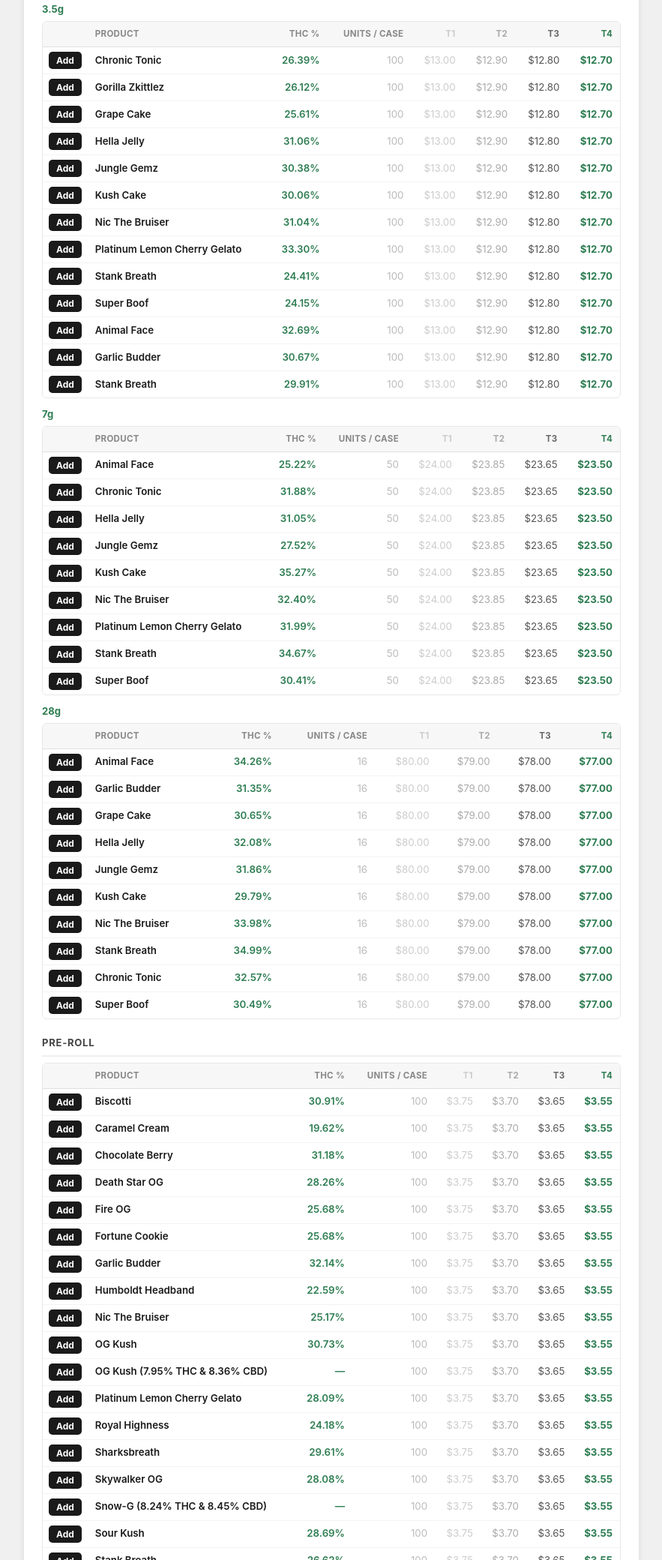
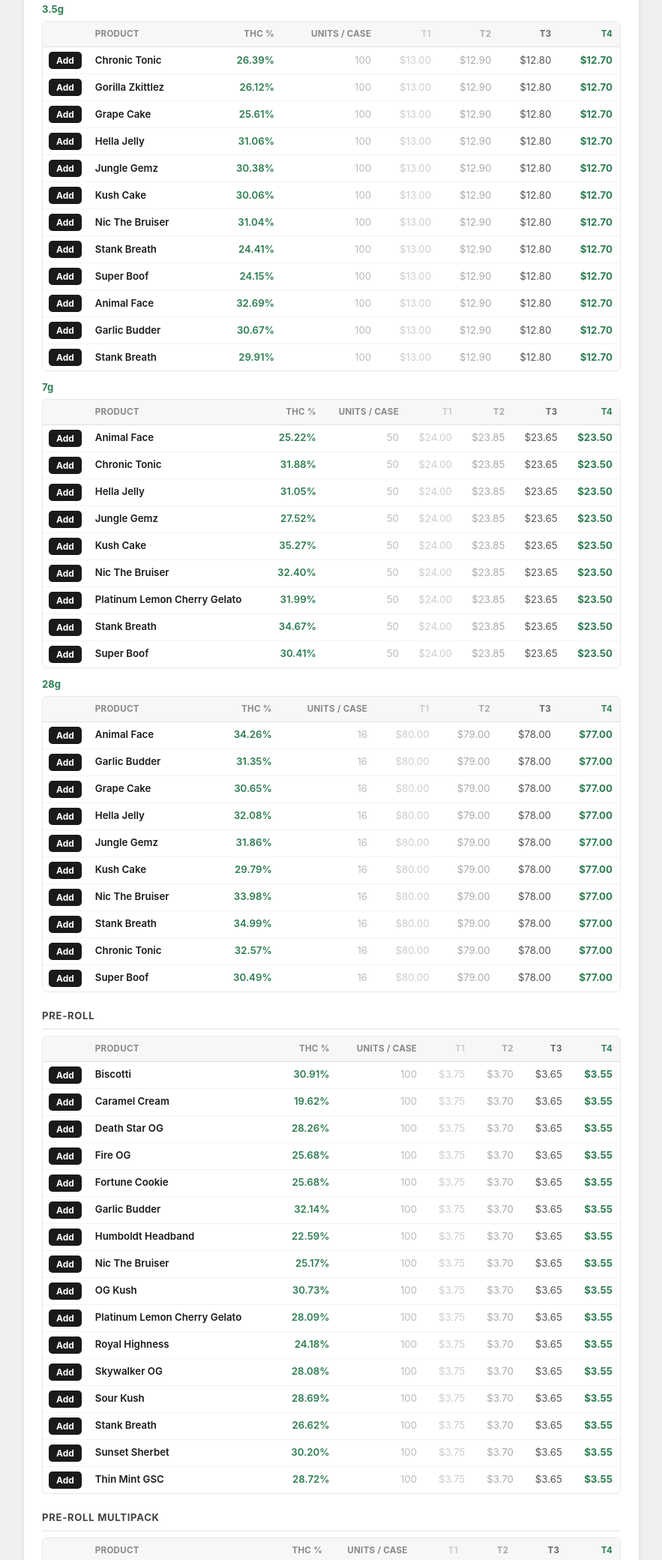
Before and after one commit to b-45/Sapphire-Menu, a plain HTML site: page menu.html in a window 1280 px wide. Shown: the part 720-2800 px from the top of the page at 75% size, without its empty margins (198-1081 px from the left). Drawn offline with Linux system fonts and the light colour scheme.

Commit message:
Inventory refresh April 14, 2026 — remove 8 out-of-stock items
Removed from live menu (0 available units):
- Platinum Lemon Cherry Gelato 3.5g (PLCG-003-FL10)
- Chocolate Berry 1g PR (CHBE-001-PR2) — fully reserved
- OG Kush CBD 1g PR (OGK-001-PR1)
- Sharksbreath 1g PR (SHBR-001-PR1) — fully reserved
- Snow-G CBD 1g PR (SGK-001-PR1)
- Animal Face 5g Multipack (ANFA-005-PRMP1) — fully reserved
- Blueberry Haze Infused (BLHA-001-INF2) — fully reserved
- Unicorn Piss Infused (UNPI-001-INF2) — fully reserved

Co-Authored-By: Claude Sonnet 4.6 <noreply@anthropic.com>

```diff
--- a/menu.html
+++ b/menu.html
@@ -224,7 +224,7 @@
 
 <header class="site-header">
   <div class="site-title">Sapphire Farms</div>
-  <div class="updated">Updated March 31, 2026</div>
+  <div class="updated">Updated April 14, 2026</div>
 </header>
 
 
@@ -401,24 +401,6 @@
           <td class="p3">$12.80</td>
           <td class="p4">$12.70</td>
         </tr>
-        <tr data-id="PLCG-003-FL10"
-            data-strain="Platinum Lemon Cherry Gelato"
-            data-category="Flower"
-            data-grams="3.5g"
-            data-p1="$13.00"
-            data-p2="$12.90"
-            data-p3="$12.80"
-            data-p4="$12.70">
-          <td class="col-add"><button class="add-btn" onclick="addFromRow(this)">Add</button></td>
-          <td class="strain-name">Platinum Lemon Cherry Gelato</td>
-          <td class='thc'>33.30%</td>
-
-          <td class="case-qty">100</td>
-          <td class="p1">$13.00</td>
-          <td class="p2">$12.90</td>
-          <td class="p3">$12.80</td>
-          <td class="p4">$12.70</td>
-        </tr>
         <tr data-id="STBR-003-FL9"
             data-strain="Stank Breath"
             data-category="Flower"
@@ -944,8 +926,8 @@
           <td class="p3">$3.65</td>
           <td class="p4">$3.55</td>
         </tr>
-        <tr data-id="CHBE-001-PR2"
-            data-strain="Chocolate Berry"
+        <tr data-id="DSOG-001-PR1"
+            data-strain="Death Star OG"
             data-category="Pre-Roll"
             data-grams="1g"
             data-p1="$3.75"
@@ -953,8 +935,8 @@
             data-p3="$3.65"
             data-p4="$3.55">
           <td class="col-add"><button class="add-btn" onclick="addFromRow(this)">Add</button></td>
-          <td class="strain-name">Chocolate Berry</td>
-          <td class='thc'>31.18%</td>
+          <td class="strain-name">Death Star OG</td>
+          <td class='thc'>28.26%</td>
 
           <td class="case-qty">100</td>
           <td class="p1">$3.75</td>
@@ -962,8 +944,8 @@
           <td class="p3">$3.65</td>
           <td class="p4">$3.55</td>
         </tr>
-        <tr data-id="DSOG-001-PR1"
-            data-strain="Death Star OG"
+        <tr data-id="FIOG-001-PR1"
+            data-strain="Fire OG"
             data-category="Pre-Roll"
             data-grams="1g"
             data-p1="$3.75"
@@ -971,8 +953,8 @@
             data-p3="$3.65"
             data-p4="$3.55">
           <td class="col-add"><button class="add-btn" onclick="addFromRow(this)">Add</button></td>
-          <td class="strain-name">Death Star OG</td>
-          <td class='thc'>28.26%</td>
+          <td class="strain-name">Fire OG</td>
+          <td class='thc'>25.68%</td>
 
           <td class="case-qty">100</td>
           <td class="p1">$3.75</td>
@@ -980,8 +962,8 @@
           <td class="p3">$3.65</td>
           <td class="p4">$3.55</td>
         </tr>
-        <tr data-id="FIOG-001-PR1"
-            data-strain="Fire OG"
+        <tr data-id="FOCO-001-PR2"
+            data-strain="Fortune Cookie"
             data-category="Pre-Roll"
             data-grams="1g"
             data-p1="$3.75"
@@ -989,7 +971,7 @@
             data-p3="$3.65"
             data-p4="$3.55">
           <td class="col-add"><button class="add-btn" onclick="addFromRow(this)">Add</button></td>
-          <td class="strain-name">Fire OG</td>
+          <td class="strain-name">Fortune Cookie</td>
           <td class='thc'>25.68%</td>
 
           <td class="case-qty">100</td>
@@ -998,8 +980,8 @@
           <td class="p3">$3.65</td>
           <td class="p4">$3.55</td>
         </tr>
-        <tr data-id="FOCO-001-PR2"
-            data-strain="Fortune Cookie"
+        <tr data-id="GABU-001-PR5"
+            data-strain="Garlic Budder"
             data-category="Pre-Roll"
             data-grams="1g"
             data-p1="$3.75"
@@ -1007,8 +989,8 @@
             data-p3="$3.65"
             data-p4="$3.55">
           <td class="col-add"><button class="add-btn" onclick="addFromRow(this)">Add</button></td>
-          <td class="strain-name">Fortune Cookie</td>
-          <td class='thc'>25.68%</td>
+          <td class="strain-name">Garlic Budder</td>
+          <td class='thc'>32.14%</td>
 
           <td class="case-qty">100</td>
           <td class="p1">$3.75</td>
@@ -1016,8 +998,8 @@
           <td class="p3">$3.65</td>
           <td class="p4">$3.55</td>
         </tr>
-        <tr data-id="GABU-001-PR5"
-            data-strain="Garlic Budder"
+        <tr data-id="HUHE-001-PR1"
+            data-strain="Humboldt Headband"
             data-category="Pre-Roll"
             data-grams="1g"
             data-p1="$3.75"
@@ -1025,8 +1007,8 @@
             data-p3="$3.65"
             data-p4="$3.55">
           <td class="col-add"><button class="add-btn" onclick="addFromRow(this)">Add</button></td>
-          <td class="strain-name">Garlic Budder</td>
-          <td class='thc'>32.14%</td>
+          <td class="strain-name">Humboldt Headband</td>
+          <td class='thc'>22.59%</td>
 
           <td class="case-qty">100</td>
           <td class="p1">$3.75</td>
@@ -1034,8 +1016,8 @@
           <td class="p3">$3.65</td>
           <td class="p4">$3.55</td>
         </tr>
-        <tr data-id="HUHE-001-PR1"
-            data-strain="Humboldt Headband"
+        <tr data-id="NIBR-001-PR2"
+            data-strain="Nic The Bruiser"
             data-category="Pre-Roll"
             data-grams="1g"
             data-p1="$3.75"
@@ -1043,8 +1025,8 @@
             data-p3="$3.65"
             data-p4="$3.55">
           <td class="col-add"><button class="add-btn" onclick="addFromRow(this)">Add</button></td>
-          <td class="strain-name">Humboldt Headband</td>
-          <td class='thc'>22.59%</td>
+          <td class="strain-name">Nic The Bruiser</td>
+          <td class='thc'>25.17%</td>
 
           <td class="case-qty">100</td>
           <td class="p1">$3.75</td>
@@ -1052,8 +1034,8 @@
           <td class="p3">$3.65</td>
           <td class="p4">$3.55</td>
         </tr>
-        <tr data-id="NIBR-001-PR2"
-            data-strain="Nic The Bruiser"
+        <tr data-id="OGKU-001-PR2"
+            data-strain="OG Kush"
             data-category="Pre-Roll"
             data-grams="1g"
             data-p1="$3.75"
@@ -1061,8 +1043,8 @@
             data-p3="$3.65"
             data-p4="$3.55">
           <td class="col-add"><button class="add-btn" onclick="addFromRow(this)">Add</button></td>
-          <td class="strain-name">Nic The Bruiser</td>
-          <td class='thc'>25.17%</td>
+          <td class="strain-name">OG Kush</td>
+          <td class='thc'>30.73%</td>
 
           <td class="case-qty">100</td>
           <td class="p1">$3.75</td>
@@ -1070,8 +1052,8 @@
           <td class="p3">$3.65</td>
           <td class="p4">$3.55</td>
         </tr>
-        <tr data-id="OGKU-001-PR2"
-            data-strain="OG Kush"
+        <tr data-id="PLCG-001-PR3"
+            data-strain="Platinum Lemon Cherry Gelato"
             data-category="Pre-Roll"
             data-grams="1g"
             data-p1="$3.75"
@@ -1079,8 +1061,8 @@
             data-p3="$3.65"
             data-p4="$3.55">
           <td class="col-add"><button class="add-btn" onclick="addFromRow(this)">Add</button></td>
-          <td class="strain-name">OG Kush</td>
-          <td class='thc'>30.73%</td>
+          <td class="strain-name">Platinum Lemon Cherry Gelato</td>
+          <td class='thc'>28.09%</td>
 
           <td class="case-qty">100</td>
           <td class="p1">$3.75</td>
@@ -1088,8 +1070,8 @@
           <td class="p3">$3.65</td>
           <td class="p4">$3.55</td>
         </tr>
-        <tr data-id="OGK-001-PR1"
-            data-strain="OG Kush (7.95% THC & 8.36% CBD)"
+        <tr data-id="ROHI-001-PR4"
+            data-strain="Royal Highness"
             data-category="Pre-Roll"
             data-grams="1g"
             data-p1="$3.75"
@@ -1097,8 +1079,8 @@
             data-p3="$3.65"
             data-p4="$3.55">
           <td class="col-add"><button class="add-btn" onclick="addFromRow(this)">Add</button></td>
-          <td class="strain-name">OG Kush (7.95% THC & 8.36% CBD)</td>
-          <td class='thc'>—</td>
+          <td class="strain-name">Royal Highness</td>
+          <td class='thc'>24.18%</td>
 
           <td class="case-qty">100</td>
           <td class="p1">$3.75</td>
@@ -1106,8 +1088,8 @@
           <td class="p3">$3.65</td>
           <td class="p4">$3.55</td>
         </tr>
-        <tr data-id="PLCG-001-PR3"
-            data-strain="Platinum Lemon Cherry Gelato"
+        <tr data-id="SKOG-001-PR1"
+            data-strain="Skywalker OG"
             data-category="Pre-Roll"
             data-grams="1g"
             data-p1="$3.75"
@@ -1115,80 +1097,8 @@
             data-p3="$3.65"
             data-p4="$3.55">
           <td class="col-add"><button class="add-btn" onclick="addFromRow(this)">Add</button></td>
-          <td class="strain-name">Platinum Lemon Cherry Gelato</td>
-          <td class='thc'>28.09%</td>
-
-          <td class="case-qty">100</td>
-          <td class="p1">$3.75</td>
-          <td class="p2">$3.70</td>
-          <td class="p3">$3.65</td>
-          <td class="p4">$3.55</td>
-        </tr>
-        <tr data-id="ROHI-001-PR4"
-            data-strain="Royal Highness"
-            data-category="Pre-Roll"
-            data-grams="1g"
-            data-p1="$3.75"
-            data-p2="$3.70"
-            data-p3="$3.65"
-            data-p4="$3.55">
-          <td class="col-add"><button class="add-btn" onclick="addFromRow(this)">Add</button></td>
-          <td class="strain-name">Royal Highness</td>
-          <td class='thc'>24.18%</td>
-
-          <td class="case-qty">100</td>
-          <td class="p1">$3.75</td>
-          <td class="p2">$3.70</td>
-          <td class="p3">$3.65</td>
-          <td class="p4">$3.55</td>
-        </tr>
-        <tr data-id="SHBR-001-PR1"
-            data-strain="Sharksbreath"
-            data-category="Pre-Roll"
-            data-grams="1g"
-            data-p1="$3.75"
-            data-p2="$3.70"
-            data-p3="$3.65"
-            data-p4="$3.55">
-          <td class="col-add"><button class="add-btn" onclick="addFromRow(this)">Add</button></td>
-          <td class="strain-name">Sharksbreath</td>
-          <td class='thc'>29.61%</td>
-
-          <td class="case-qty">100</td>
-          <td class="p1">$3.75</td>
-          <td class="p2">$3.70</td>
-          <td class="p3">$3.65</td>
-          <td class="p4">$3.55</td>
-        </tr>
-        <tr data-id="SKOG-001-PR1"
-            data-strain="Skywalker OG"
-            data-category="Pre-Roll"
-            data-grams="1g"
-            data-p1="$3.75"
-            data-p2="$3.70"
-            data-p3="$3.65"
-            data-p4="$3.55">
-          <td class="col-add"><button class="add-btn" onclick="addFromRow(this)">Add</button></td>
           <td class="strain-name">Skywalker OG</td>
           <td class='thc'>28.08%</td>
-
-          <td class="case-qty">100</td>
-          <td class="p1">$3.75</td>
-          <td class="p2">$3.70</td>
-          <td class="p3">$3.65</td>
-          <td class="p4">$3.55</td>
-        </tr>
-        <tr data-id="SGK-001-PR1"
-            data-strain="Snow-G (8.24% THC & 8.45% CBD)"
-            data-category="Pre-Roll"
-            data-grams="1g"
-            data-p1="$3.75"
-            data-p2="$3.70"
-            data-p3="$3.65"
-            data-p4="$3.55">
-          <td class="col-add"><button class="add-btn" onclick="addFromRow(this)">Add</button></td>
-          <td class="strain-name">Snow-G (8.24% THC & 8.45% CBD)</td>
-          <td class='thc'>—</td>
 
           <td class="case-qty">100</td>
           <td class="p1">$3.75</td>
@@ -1287,24 +1197,6 @@
           </tr>
         </thead>
         <tbody>
-        <tr data-id="ANFA-005-PRMP1"
-            data-strain="Animal Face"
-            data-category="Pre-Roll Multipack"
-            data-grams="5g"
-            data-p1="$17.50"
-            data-p2="$17.25"
-            data-p3="$17.00"
-            data-p4="$16.75">
-          <td class="col-add"><button class="add-btn" onclick="addFromRow(this)">Add</button></td>
-          <td class="strain-name">Animal Face</td>
-          <td class='thc'>29.66%</td>
-
-          <td class="case-qty">25</td>
-          <td class="p1">$17.50</td>
-          <td class="p2">$17.25</td>
-          <td class="p3">$17.00</td>
-          <td class="p4">$16.75</td>
-        </tr>
         <tr data-id="FOCO-005-PRMP1"
             data-strain="Fortune Cookie"
             data-category="Pre-Roll Multipack"
@@ -1796,8 +1688,8 @@
           <td class="p3">$5.75</td>
           <td class="p4">$5.50</td>
         </tr>
-        <tr data-id="BLHA-001-INF2"
-            data-strain="Blueberry Haze"
+        <tr data-id="LYDR-001-INF2"
+            data-strain="Lychee Dream"
             data-category="Infused Pre-Roll"
             data-grams="1g"
             data-p1="$6.25"
@@ -1805,8 +1697,8 @@
             data-p3="$5.75"
             data-p4="$5.50">
           <td class="col-add"><button class="add-btn" onclick="addFromRow(this)">Add</button></td>
-          <td class="strain-name">Blueberry Haze</td>
-          <td class='thc'>39.37%</td>
+          <td class="strain-name">Lychee Dream</td>
+          <td class='thc'>49.05%</td>
 
           <td class="case-qty">50</td>
           <td class="p1">$6.25</td>
@@ -1814,8 +1706,8 @@
           <td class="p3">$5.75</td>
           <td class="p4">$5.50</td>
         </tr>
-        <tr data-id="LYDR-001-INF2"
-            data-strain="Lychee Dream"
+        <tr data-id="MAKU-001-INF4"
+            data-strain="Mango Kush"
             data-category="Infused Pre-Roll"
             data-grams="1g"
             data-p1="$6.25"
@@ -1823,8 +1715,8 @@
             data-p3="$5.75"
             data-p4="$5.50">
           <td class="col-add"><button class="add-btn" onclick="addFromRow(this)">Add</button></td>
-          <td class="strain-name">Lychee Dream</td>
-          <td class='thc'>49.05%</td>
+          <td class="strain-name">Mango Kush</td>
+          <td class='thc'>38.36%</td>
 
           <td class="case-qty">50</td>
           <td class="p1">$6.25</td>
@@ -1832,8 +1724,8 @@
           <td class="p3">$5.75</td>
           <td class="p4">$5.50</td>
         </tr>
-        <tr data-id="MAKU-001-INF4"
-            data-strain="Mango Kush"
+        <tr data-id="PAPU-001-INF2"
+            data-strain="Papaya Punch"
             data-category="Infused Pre-Roll"
             data-grams="1g"
             data-p1="$6.25"
@@ -1841,8 +1733,8 @@
             data-p3="$5.75"
             data-p4="$5.50">
           <td class="col-add"><button class="add-btn" onclick="addFromRow(this)">Add</button></td>
-          <td class="strain-name">Mango Kush</td>
-          <td class='thc'>38.36%</td>
+          <td class="strain-name">Papaya Punch</td>
+          <td class='thc'>37.28%</td>
 
           <td class="case-qty">50</td>
           <td class="p1">$6.25</td>
@@ -1850,8 +1742,8 @@
           <td class="p3">$5.75</td>
           <td class="p4">$5.50</td>
         </tr>
-        <tr data-id="PAPU-001-INF2"
-            data-strain="Papaya Punch"
+        <tr data-id="RAKU-001-INF4"
+            data-strain="Raspberry Kush"
             data-category="Infused Pre-Roll"
             data-grams="1g"
             data-p1="$6.25"
@@ -1859,8 +1751,8 @@
             data-p3="$5.75"
             data-p4="$5.50">
           <td class="col-add"><button class="add-btn" onclick="addFromRow(this)">Add</button></td>
-          <td class="strain-name">Papaya Punch</td>
-          <td class='thc'>37.28%</td>
+          <td class="strain-name">Raspberry Kush</td>
+          <td class='thc'>47.59%</td>
 
           <td class="case-qty">50</td>
           <td class="p1">$6.25</td>
@@ -1868,8 +1760,8 @@
           <td class="p3">$5.75</td>
           <td class="p4">$5.50</td>
         </tr>
-        <tr data-id="RAKU-001-INF4"
-            data-strain="Raspberry Kush"
+        <tr data-id="SODI-001-INF4"
+            data-strain="Sour Diesel"
             data-category="Infused Pre-Roll"
             data-grams="1g"
             data-p1="$6.25"
@@ -1877,44 +1769,8 @@
             data-p3="$5.75"
             data-p4="$5.50">
           <td class="col-add"><button class="add-btn" onclick="addFromRow(this)">Add</button></td>
-          <td class="strain-name">Raspberry Kush</td>
-          <td class='thc'>47.59%</td>
-
-          <td class="case-qty">50</td>
-          <td class="p1">$6.25</td>
-          <td class="p2">$6.00</td>
-          <td class="p3">$5.75</td>
-          <td class="p4">$5.50</td>
-        </tr>
-        <tr data-id="SODI-001-INF4"
-            data-strain="Sour Diesel"
-            data-category="Infused Pre-Roll"
-            data-grams="1g"
-            data-p1="$6.25"
-            data-p2="$6.00"
-            data-p3="$5.75"
-            data-p4="$5.50">
-          <td class="col-add"><button class="add-btn" onclick="addFromRow(this)">Add</button></td>
           <td class="strain-name">Sour Diesel</td>
           <td class='thc'>46.94%</td>
-
-          <td class="case-qty">50</td>
-          <td class="p1">$6.25</td>
-          <td class="p2">$6.00</td>
-          <td class="p3">$5.75</td>
-          <td class="p4">$5.50</td>
-        </tr>
-        <tr data-id="UNPI-001-INF2"
-            data-strain="Unicorn Piss"
-            data-category="Infused Pre-Roll"
-            data-grams="1g"
-            data-p1="$6.25"
-            data-p2="$6.00"
-            data-p3="$5.75"
-            data-p4="$5.50">
-          <td class="col-add"><button class="add-btn" onclick="addFromRow(this)">Add</button></td>
-          <td class="strain-name">Unicorn Piss</td>
-          <td class='thc'>52.49%</td>
 
           <td class="case-qty">50</td>
           <td class="p1">$6.25</td>
```
